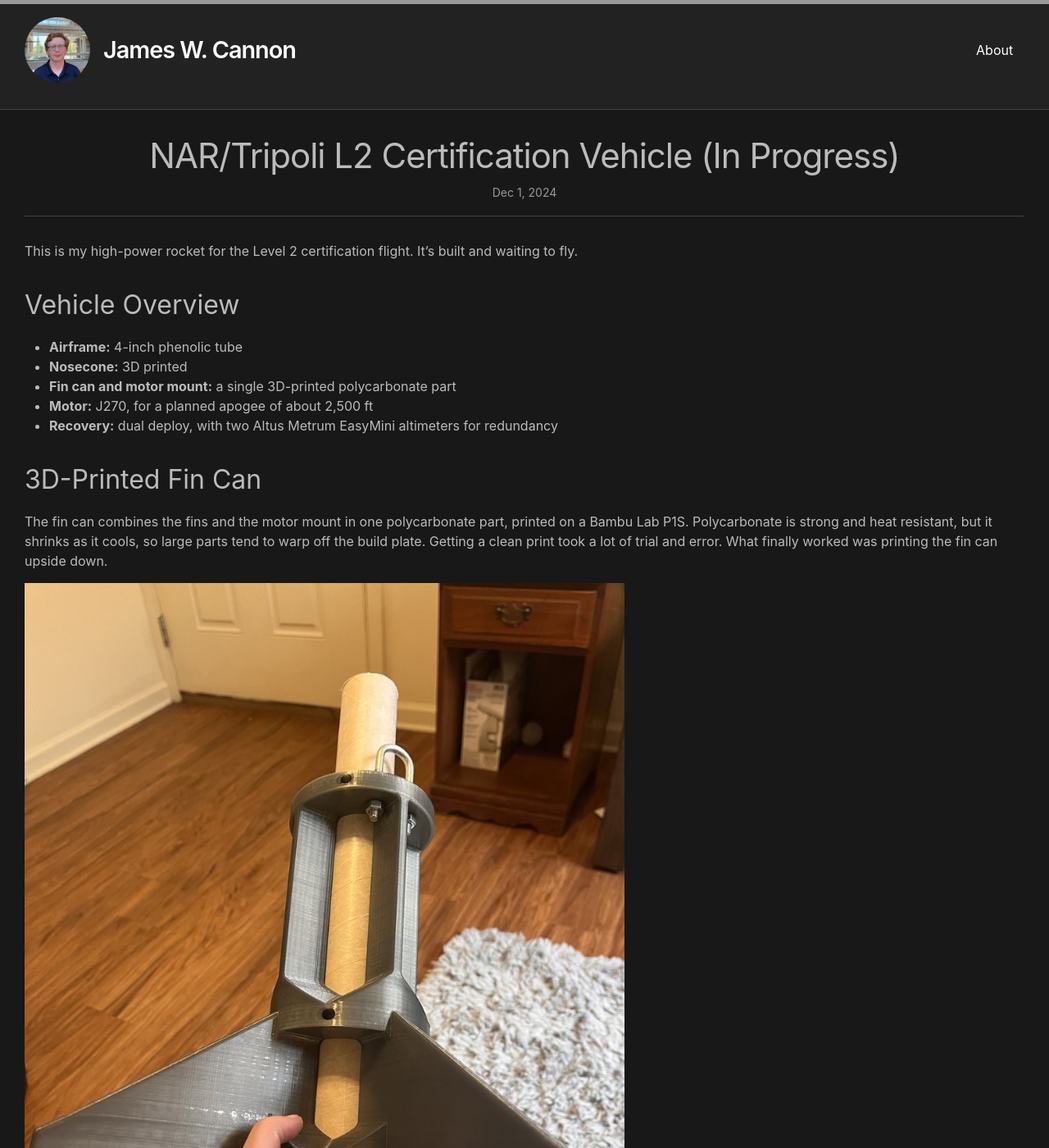
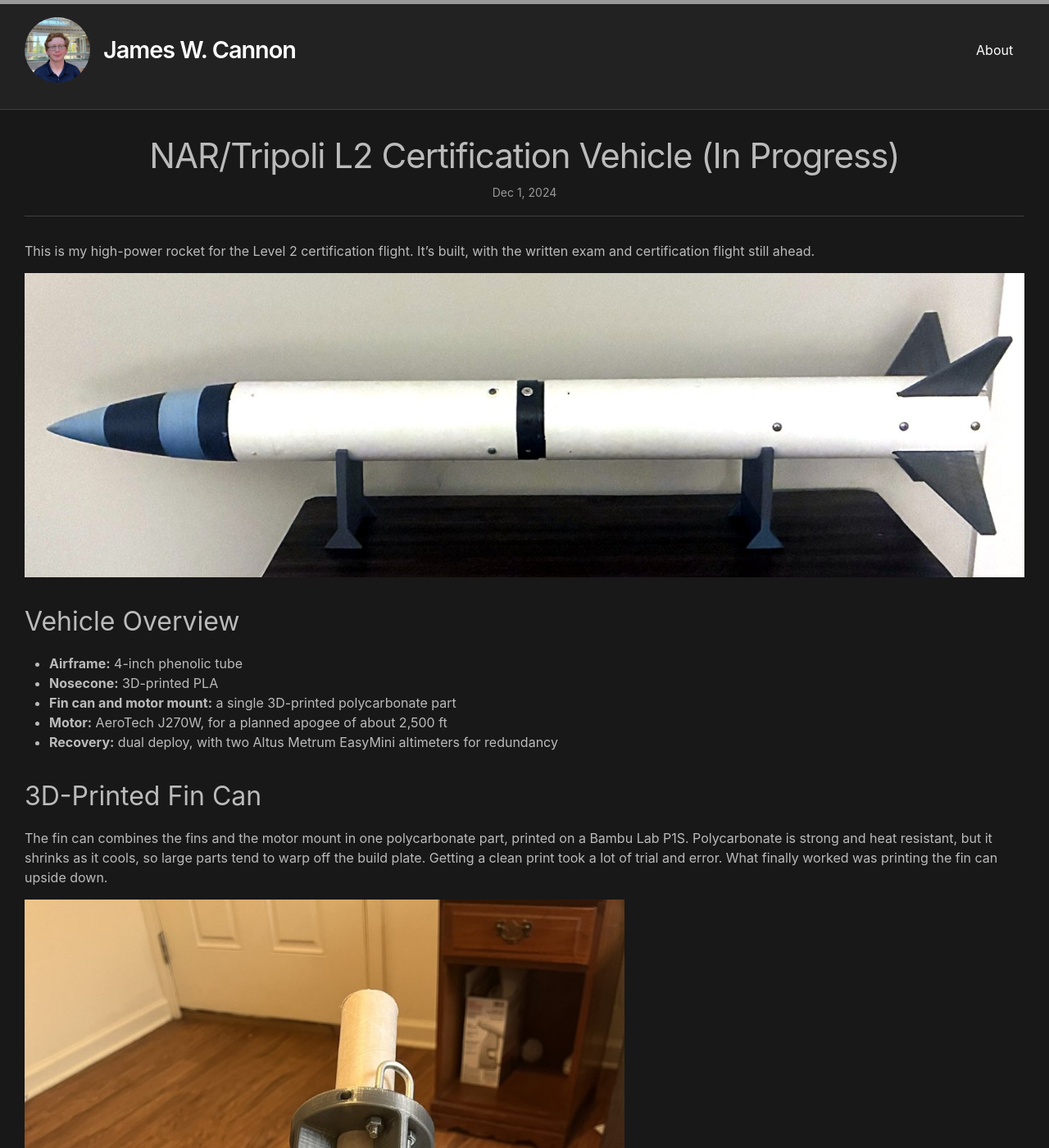
Before and after one commit to jacan20/portfolio, a Jekyll site: the page built from _posts/2024-12-01-nar-l2-certification-vehicle-in-progress.md, in a window 1280 px wide and 1400 px high. Shown: the whole window at 82% size. Built offline with Jekyll 4.4.1, drawn with Linux system fonts in a browser that asks for light colours; some of the changed text lies outside the part shown.

Commit message:
Add full-vehicle photo and confirmed L2 details
Name the AeroTech J270W motor and PLA nosecone, note that the written
exam is still pending, and lead the page with a cropped, brightened
photo of the completed rocket (metadata stripped).

Co-Authored-By: Claude Opus 5.5 <noreply@anthropic.com>
Claude-Session: https://claude.ai/code/session_01KyzwqWajTaqgwRNoXRCdA9

```diff
--- a/_posts/2024-12-01-nar-l2-certification-vehicle-in-progress.md
+++ b/_posts/2024-12-01-nar-l2-certification-vehicle-in-progress.md
@@ -5,14 +5,16 @@ date: 2024-12-01
 categories: [Personal Project]
 ---
 
-This is my high-power rocket for the Level 2 certification flight. It's built and waiting to fly.
+This is my high-power rocket for the Level 2 certification flight. It's built, with the written exam and certification flight still ahead.
+
+<img src="{{ '/Media/L2/full-vehicle.jpg' | relative_url }}" alt="Completed L2 rocket on a display stand" width="100%"/>
 
 ## Vehicle Overview
 
 - **Airframe:** 4-inch phenolic tube
-- **Nosecone:** 3D printed
+- **Nosecone:** 3D-printed PLA
 - **Fin can and motor mount:** a single 3D-printed polycarbonate part
-- **Motor:** J270, for a planned apogee of about 2,500 ft
+- **Motor:** AeroTech J270W, for a planned apogee of about 2,500 ft
 - **Recovery:** dual deploy, with two Altus Metrum EasyMini altimeters for redundancy
 
 ## 3D-Printed Fin Can
@@ -27,4 +29,4 @@ The rocket uses dual deployment: a small drogue parachute deploys at apogee to b
 
 ## Status
 
-The vehicle is complete and ready for its certification flight. I'll update this page with flight results.
+The vehicle is built. Next are the written exam and the certification flight, and I'll update this page with flight results.
```
Also changed, not shown: Media/L2/full-vehicle.jpg (added).
